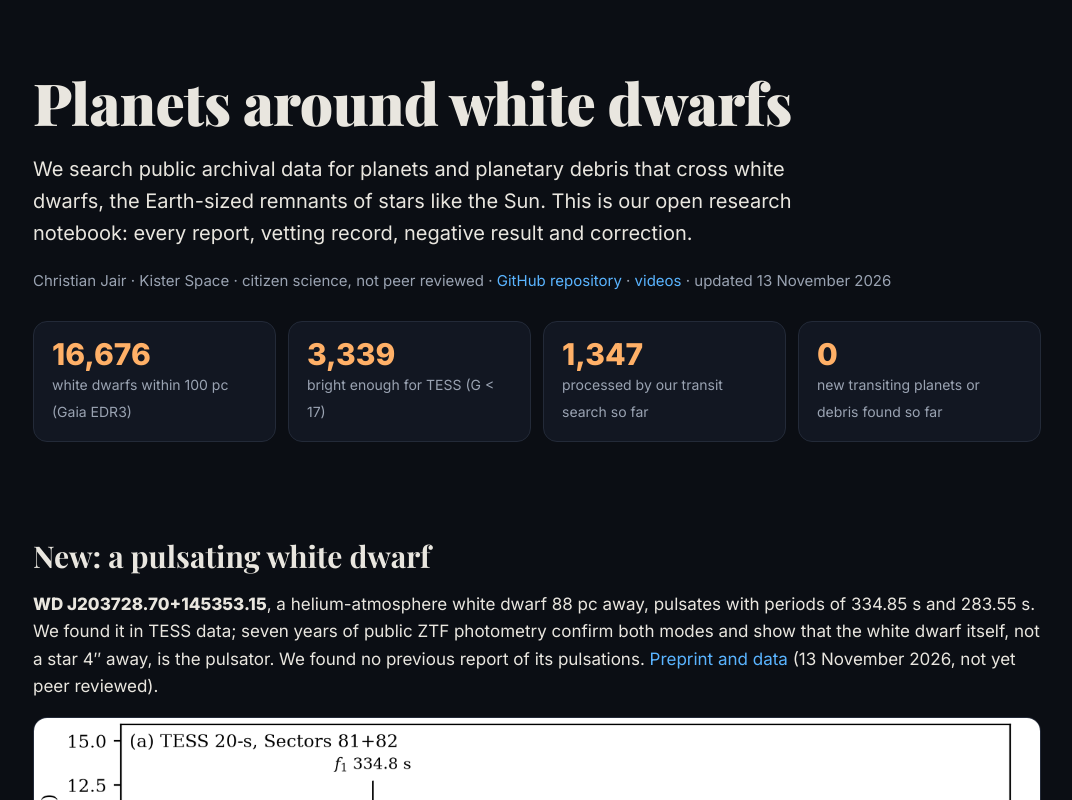
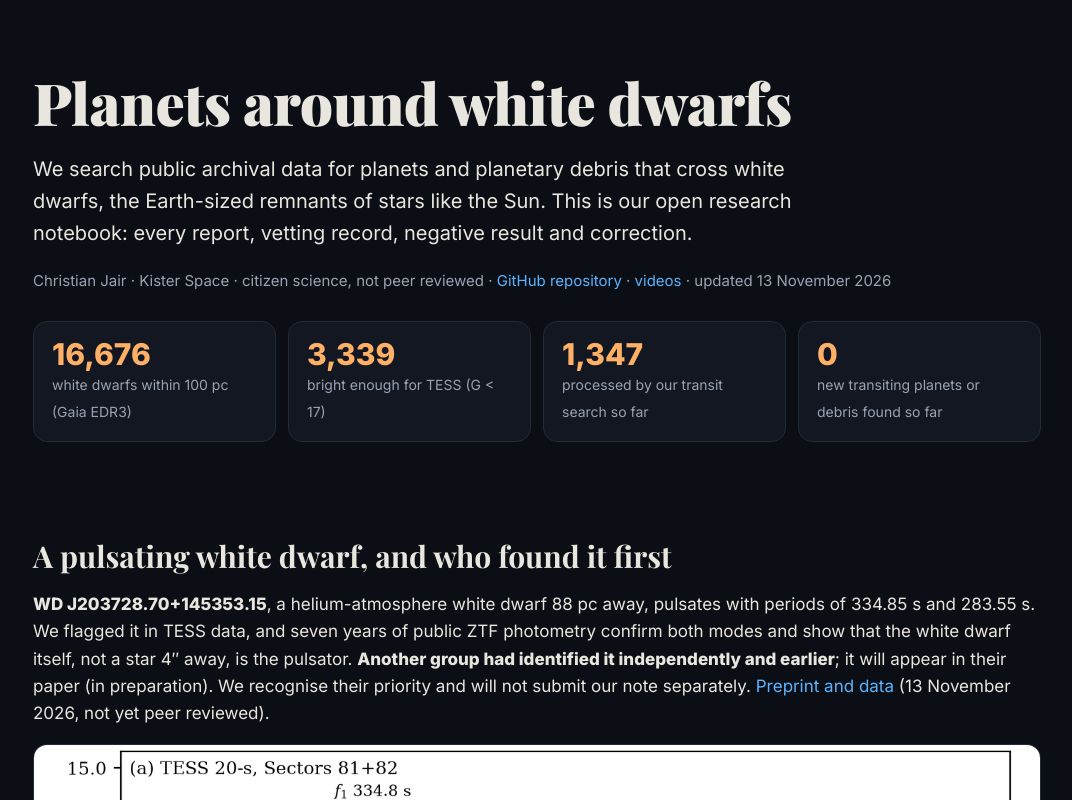
Before and after one commit to ChristianJair27/white-dwarf-planet-search, a plain HTML site: page docs/index.html in a window 1280 px wide. Shown: the top 800 px of the page, without its empty margins (103-1175 px from the left). Drawn offline with nearby package versions, Linux system fonts and the light colour scheme.

Commit message:
Credit the earlier independent identification of WD J2037+1453 on the front page

```diff
--- a/docs/index.html
+++ b/docs/index.html
@@ -58,10 +58,11 @@
   </div>
 </header>
 <main>
-  <h2>New: a pulsating white dwarf</h2>
+  <h2>A pulsating white dwarf, and who found it first</h2>
   <p><b>WD J203728.70+145353.15</b>, a helium-atmosphere white dwarf 88 pc away, pulsates with periods of 334.85 s and
-    283.55 s. We found it in TESS data; seven years of public ZTF photometry confirm both modes and show that the white
-    dwarf itself, not a star 4&Prime; away, is the pulsator. We found no previous report of its pulsations.
+    283.55 s. We flagged it in TESS data, and seven years of public ZTF photometry confirm both modes and show that the white
+    dwarf itself, not a star 4&Prime; away, is the pulsator. <b>Another group had identified it independently and earlier</b>;
+    it will appear in their paper (in preparation). We recognise their priority and will not submit our note separately.
     <a href="https://github.com/ChristianJair27/white-dwarf-planet-search/tree/main/papers/2026-wdj2037-dbv">Preprint and data</a>
     (13 November 2026, not yet peer reviewed).</p>
   <figure>
@@ -123,8 +124,8 @@
     <tr><td>2026-11-08</td><td><a href="https://github.com/ChristianJair27/white-dwarf-planet-search/blob/main/reports/2026-11-08-polluted-wd-wide-binaries.md">Polluted white dwarfs have fewer wide companions (a confirmation, with corrections)</a></td></tr>
     <tr><td>2026-11-09</td><td><a href="https://github.com/ChristianJair27/white-dwarf-planet-search/blob/main/reports/2026-11-09-planet-fate.md">The fate of the known exoplanets when their stars die</a></td></tr>
     <tr><td>2026-11-09</td><td><a href="https://github.com/ChristianJair27/white-dwarf-planet-search/blob/main/reports/2026-11-09-wd-cooling-clock.md">Cooling ages and habitable-zone windows for 16,676 white dwarfs</a></td></tr>
-    <tr><td>2026-11-12</td><td><a href="https://github.com/ChristianJair27/white-dwarf-planet-search/blob/main/reports/2026-11-12-zzceti-search.md">Pulsating white dwarfs in TESS, and a new DBV confirmed with ZTF</a></td></tr>
-    <tr><td>2026-11-13</td><td><a href="https://github.com/ChristianJair27/white-dwarf-planet-search/tree/main/papers/2026-wdj2037-dbv">Preprint: WD J203728.70+145353.15, a new pulsating DB white dwarf at 88 pc</a></td></tr>
+    <tr><td>2026-11-12</td><td><a href="https://github.com/ChristianJair27/white-dwarf-planet-search/blob/main/reports/2026-11-12-zzceti-search.md">Pulsating white dwarfs in TESS, and a DBV confirmed with ZTF</a></td></tr>
+    <tr><td>2026-11-13</td><td><a href="https://github.com/ChristianJair27/white-dwarf-planet-search/tree/main/papers/2026-wdj2037-dbv">Draft note (not submitted; found earlier by another group): WD J203728.70+145353.15, a pulsating DB white dwarf at 88 pc</a></td></tr>
     <tr><td>2026-11-20</td><td><a href="https://github.com/ChristianJair27/white-dwarf-planet-search/blob/main/reports/2026-11-20-injection-recovery.md">Injection-recovery: how small a transiting body can our TESS search find?</a> (<a href="https://github.com/ChristianJair27/white-dwarf-planet-search/tree/main/papers/2026-injection-recovery">research-note draft</a>)</td></tr>
   </table>
 
```
Also changed, not shown: 1 other file.
